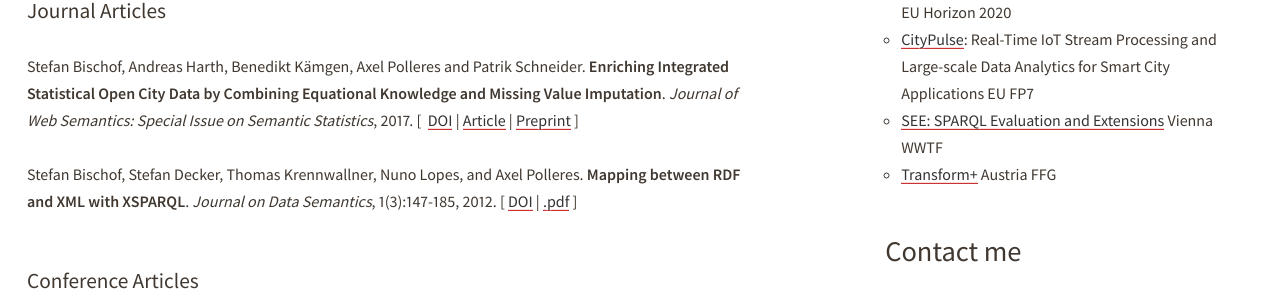
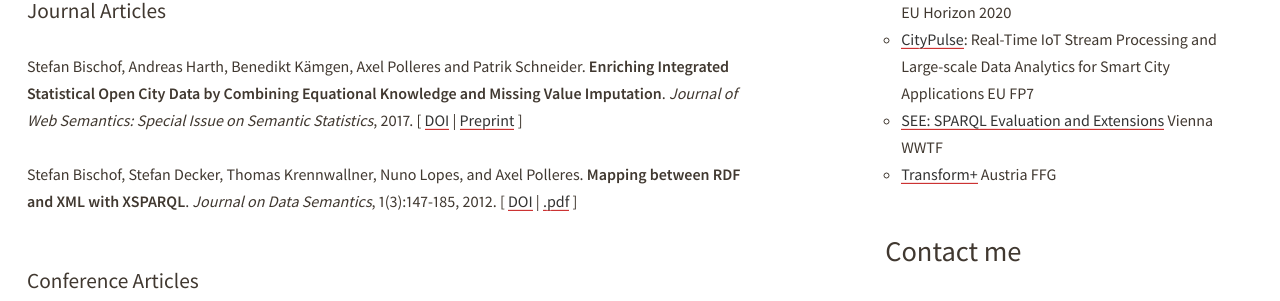
Before and after one commit to stefanbischof/stefanbischof.github.io, a Jekyll site: the page built from index.html, in a window 1280 px wide and 900 px high. Shown: the part 387-688 px from the top of the window. Built offline with Jekyll 4.4.1, drawn with Linux system fonts in a browser that asks for light colours.

Commit message:
remove useless link

```diff
--- a/mypublications.html
+++ b/mypublications.html
@@ -1,6 +1,6 @@
 <h2>Journal Articles</h2>
 
-<p><a name="BHKPS"></a>Stefan Bischof, Andreas Harth, Benedikt Kämgen, Axel Polleres and Patrik Schneider.  <b>Enriching Integrated Statistical Open City Data by Combining Equational Knowledge and Missing Value Imputation</b>.  <em>Journal of Web Semantics: Special Issue on Semantic Statistics</em>, 2017. [&nbsp; <a href="https://doi.org/10.1016/j.websem.2017.09.003">DOI</a> | <a href="http://authors.elsevier.com/sd/article/S1570826817300355">Article</a> | <a href="http://www.websemanticsjournal.org/index.php/ps/article/view/509">Preprint</a>&nbsp;]  </p>
+<p><a name="BHKPS"></a>Stefan Bischof, Andreas Harth, Benedikt Kämgen, Axel Polleres and Patrik Schneider.  <b>Enriching Integrated Statistical Open City Data by Combining Equational Knowledge and Missing Value Imputation</b>.  <em>Journal of Web Semantics: Special Issue on Semantic Statistics</em>, 2017. [&nbsp;<a href="https://doi.org/10.1016/j.websem.2017.09.003">DOI</a> | <a href="http://www.websemanticsjournal.org/index.php/ps/article/view/509">Preprint</a>&nbsp;]  </p>
 
 <p><a name="BischofDeckerKrennwallnerEtAl2012a"></a>Stefan Bischof,  Stefan Decker,  Thomas Krennwallner,  Nuno Lopes,  and Axel   Polleres.  <b>Mapping between RDF and XML with XSPARQL</b>.  <em>Journal on Data Semantics</em>,  1(3):147-185,  2012. [&nbsp;<a href="http://dx.doi.org/10.1007/s13740-012-0008-7">DOI</a>&nbsp;|  <a href="pdf/jds2012-xsparql.pdf">.pdf</a>&nbsp;]  </p>
 
```
